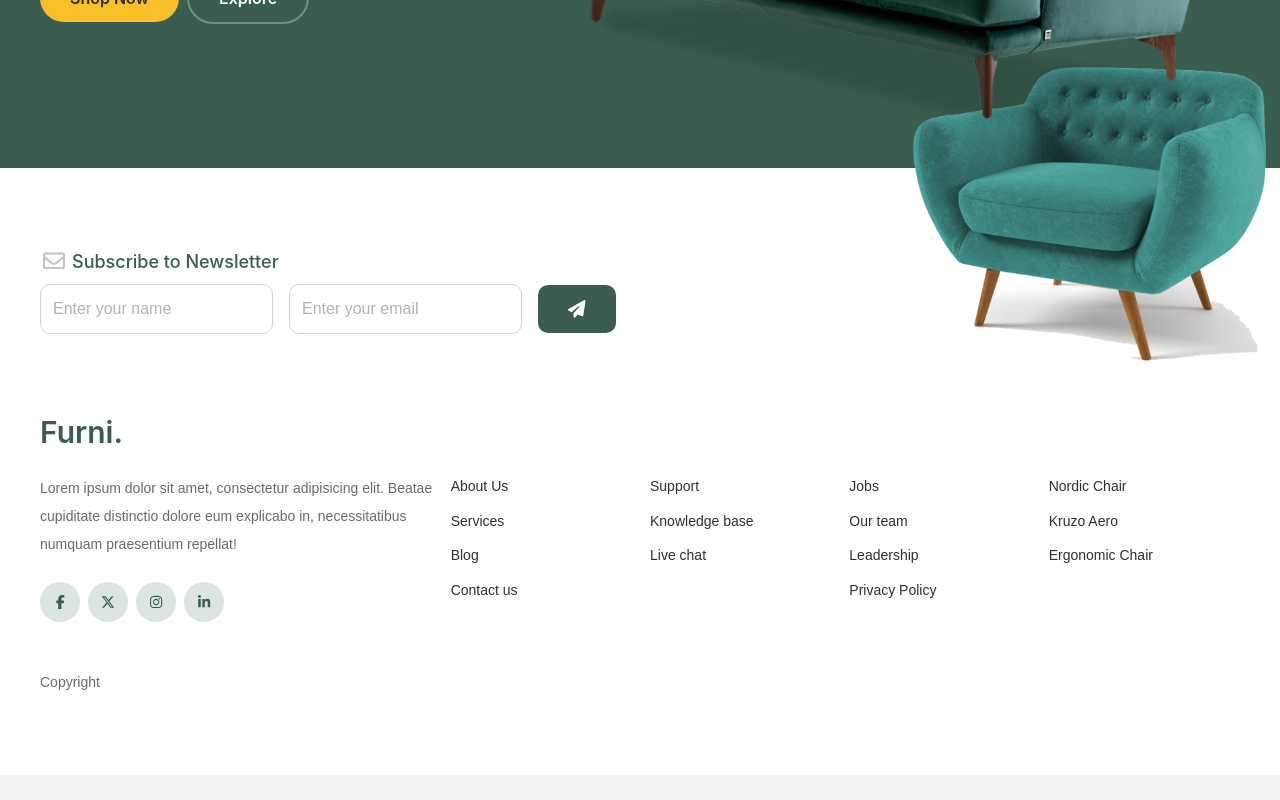
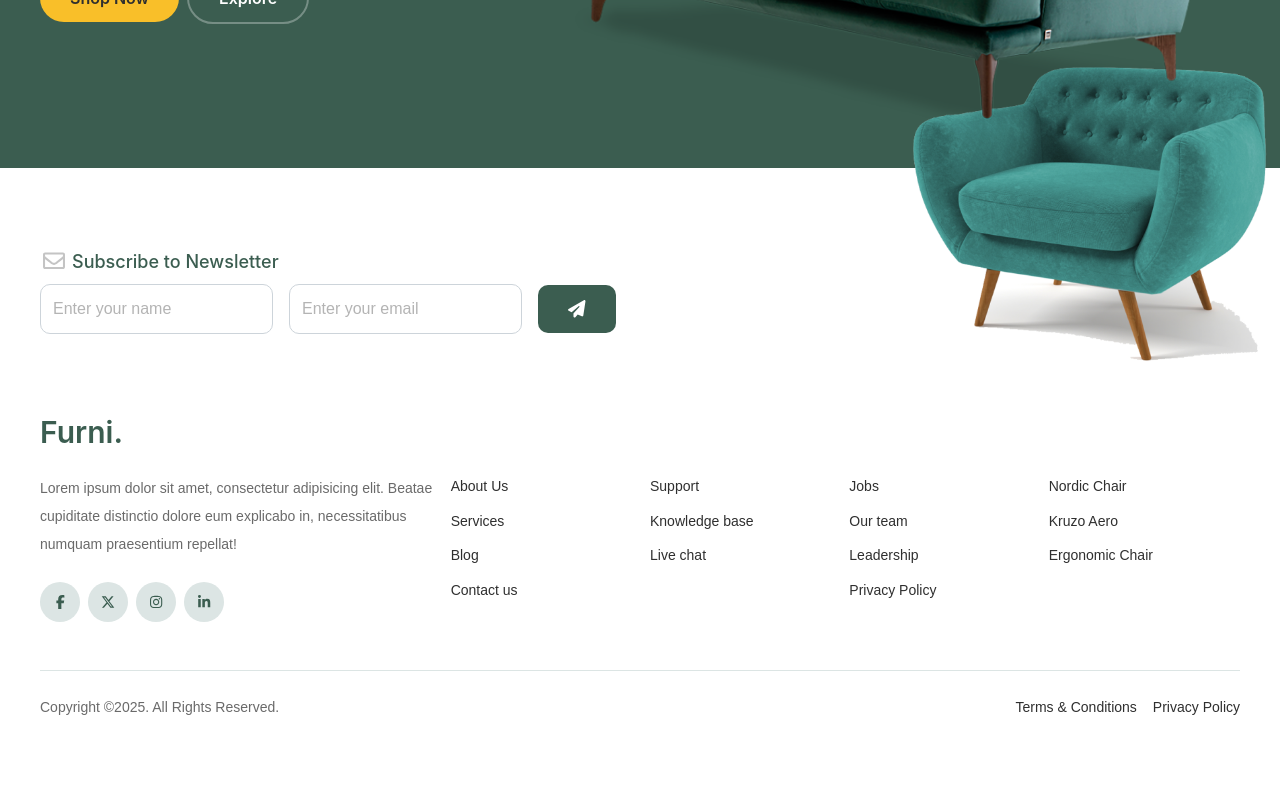
Before and after one commit to enamils/furnitures-react-project, a React (Vite) app: page / in a window 1280 px wide. Shown: the part 411-1211 px from the top of the page. Before the commit the page ends 1186 px from the top, so only its background shows below. Built offline with nearby package versions, Linux system fonts and the light colour scheme; a web font is replaced by a local one.

Commit message:
feat: add copyright in the footer

```diff
--- a/src/components/Footer.tsx
+++ b/src/components/Footer.tsx
@@ -22,8 +22,14 @@ const Footer: React.FC = () => {
                 </div>
             </div>
             <div className="px-10">
-                <div className="container max-w-screen-xl mx-auto relative">
-                    Copyright
+                <div className="container max-w-screen-xl mx-auto relative border-t-1 border-[color:var(--light)]">
+                    <div className="flex flex-col md:flex-row md:justify-between mt-6">
+                        <p>Copyright ©2025. All Rights Reserved.</p>
+                        <div className="flex gap-4 text-[color:var(--dark)]">
+                            <p>Terms & Conditions</p>
+                            <p>Privacy Policy</p>
+                        </div>
+                    </div>
                 </div>
             </div>
         </footer>
```
